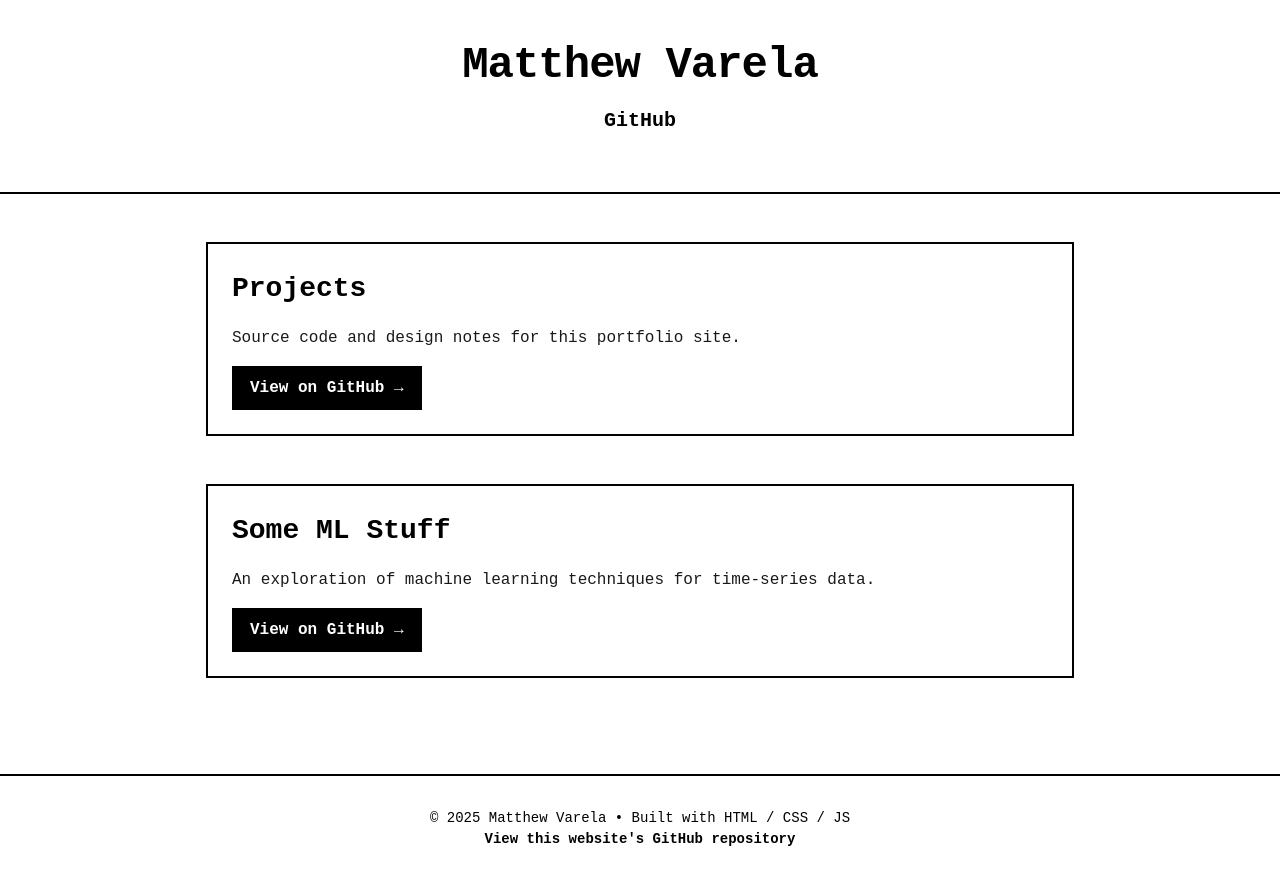
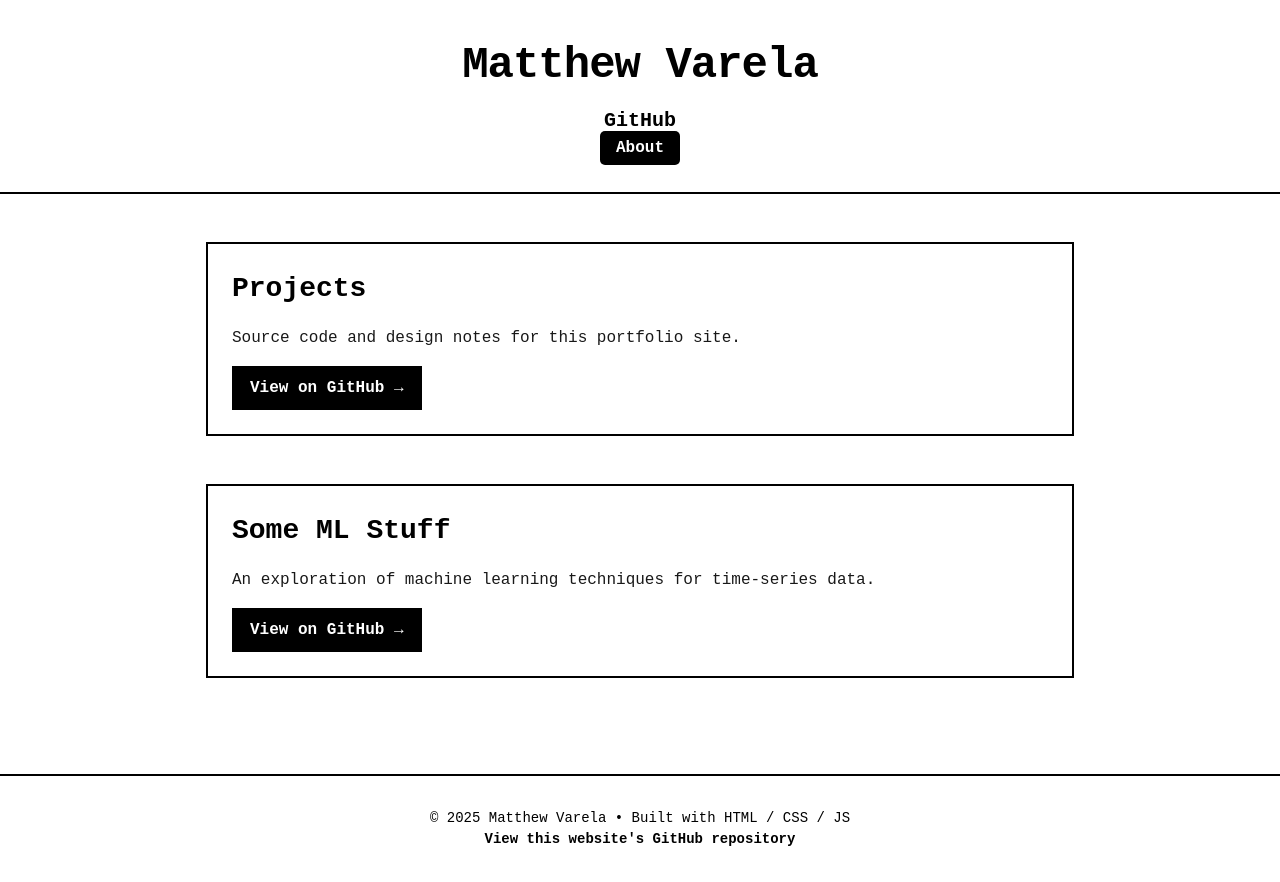
Before and after one commit to matthew-varela/personal-website, a website: page index.html in a window 1280 px wide. Drawn offline with Linux system fonts and the light colour scheme.

Commit message:
About page

```diff
--- a/styles.css
+++ b/styles.css
@@ -128,3 +128,17 @@ a {
   font-weight: bold;
   text-decoration: none;
 }
+
+nav a {
+  color: var(--bg);
+  font-weight: bold;
+  text-decoration: none;
+  padding: 0.5rem 1rem;
+  background-color: var(--fg);
+  border-radius: 5px;
+  transition: background-color 0.3s ease;
+}
+
+nav a:hover {
+  background-color: var(--accent);
+}
```
